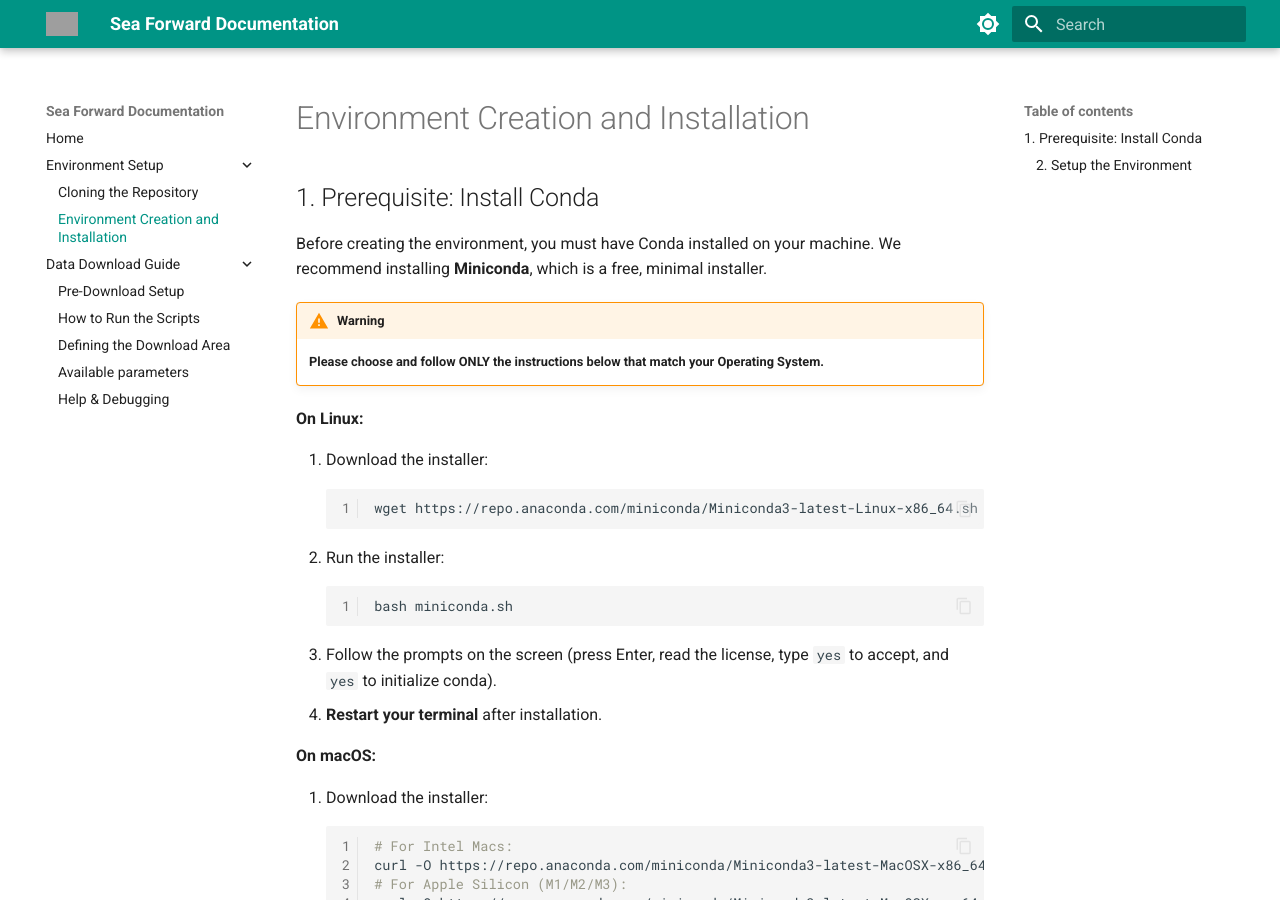
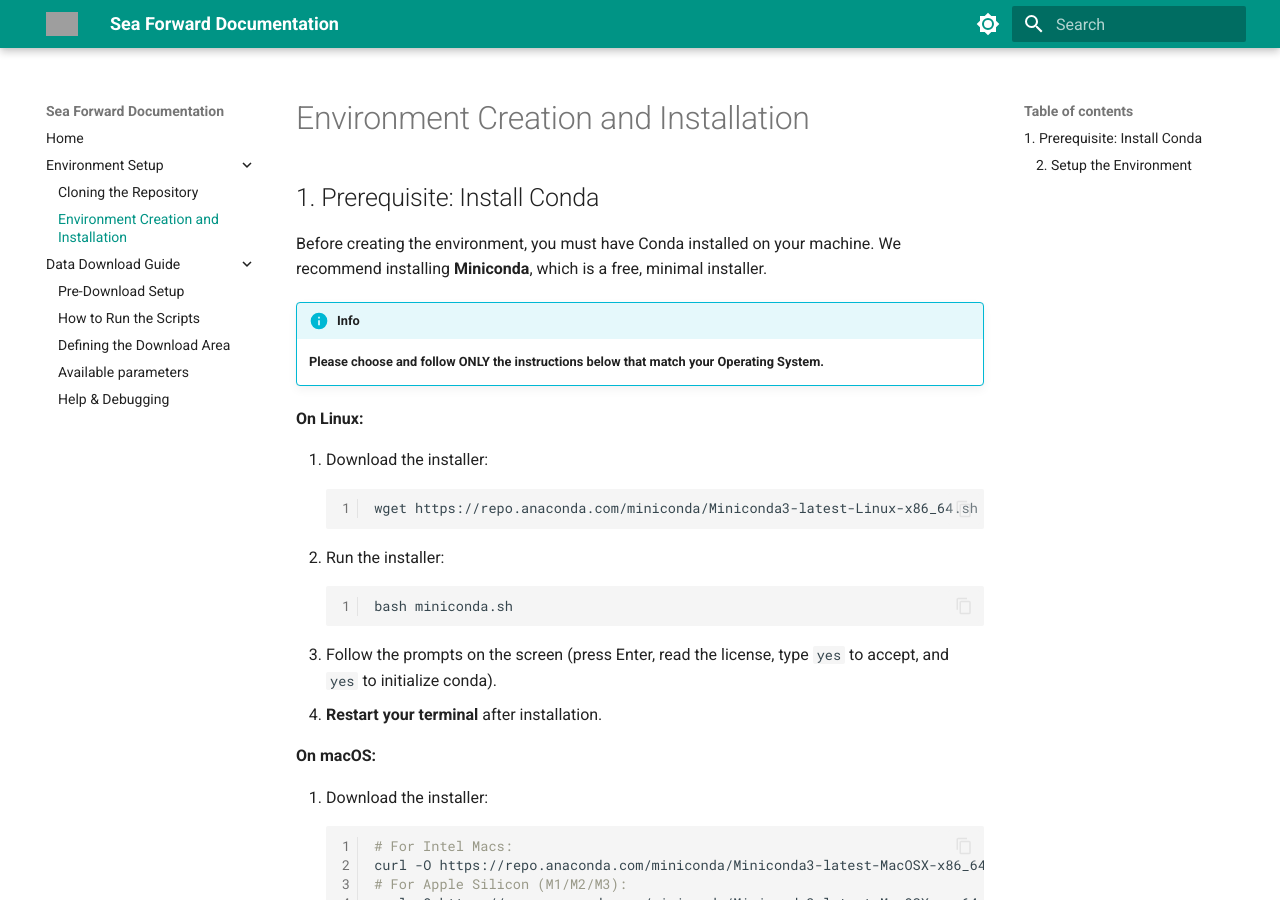
Before and after one commit to Njiecheu/sea-forward, an MkDocs documentation site: the page built from docs/environment/creation_installation.md, in a window 1280 px wide and 900 px high. Built offline with MkDocs 1.6.1 and Material for MkDocs 9.7.7, drawn with Linux system fonts in a browser that asks for light colours; grey boxes are pictures that could not be loaded.

Commit message:
Test de coloration en retirant le bloc codehilite dans mkdocs.yml et remplacement de warning par info dans creation_installation.md

```diff
--- a/docs/environment/creation_installation.md
+++ b/docs/environment/creation_installation.md
@@ -4,7 +4,7 @@
 
 Before creating the environment, you must have Conda installed on your machine. We recommend installing **Miniconda**, which is a free, minimal installer.
 
-!!!warning
+!!!info
     **Please choose and follow ONLY the instructions below that match your Operating System.**
 
 **On Linux:**
--- a/mkdocs.yml
+++ b/mkdocs.yml
@@ -57,10 +57,6 @@ plugins:
 
 markdown_extensions:
   - admonition
-  - codehilite:
-      guess_lang: false
-      use_pygments: true
-      pygments_style: monokai
   - pymdownx.highlight:
       linenums: true          # affiche les numéros de ligne
       #anchor_linenums: true   # permet de cibler une ligne précise
```
